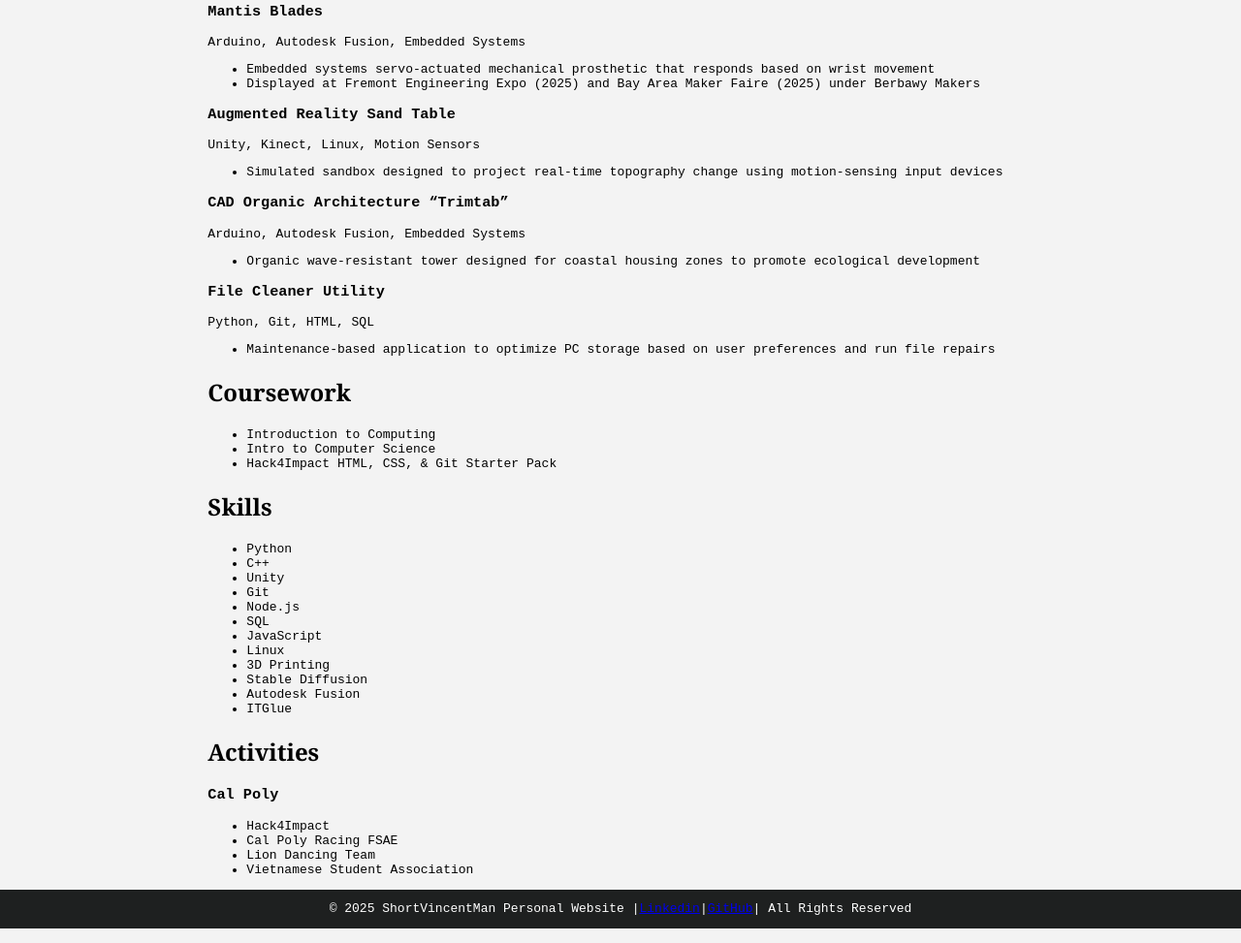
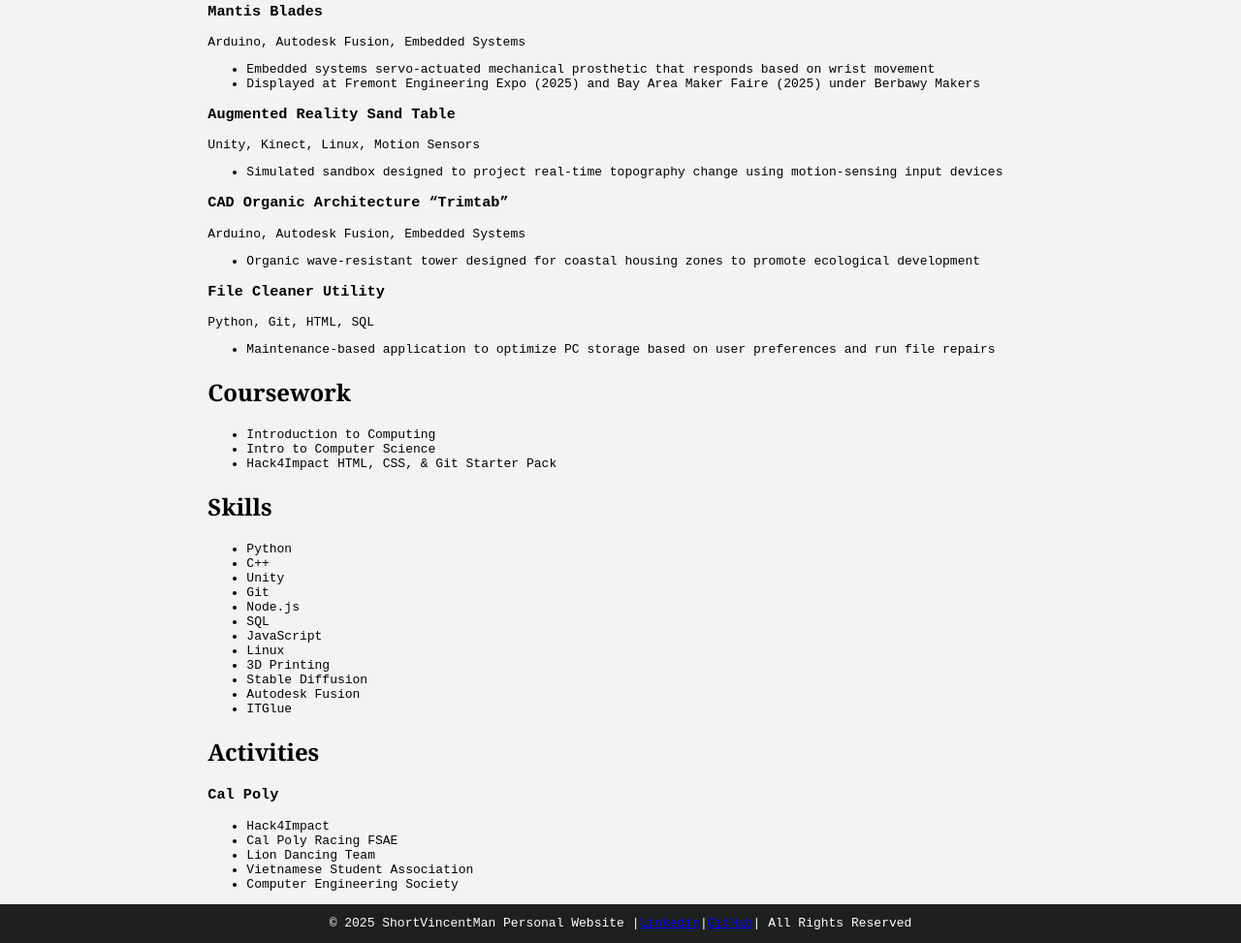
Before and after one commit to ShortVincentMan/ShortVincentMan.github.io, a plain HTML site: page resume.html in a window 1280 px wide. Shown: the part 802-1775 px from the top of the page at 97% size. Drawn offline with Linux system fonts and the light colour scheme.

Commit message:
feat: Added CPES

```diff
--- a/resume.html
+++ b/resume.html
@@ -149,6 +149,7 @@
                                 <li>Cal Poly Racing FSAE</li>
                                 <li>Lion Dancing Team</li>
                                 <li>Vietnamese Student Association</li>
+                                <li>Computer Engineering Society</li>
                             </ul>
                     </div>
                 </section>
```
Also changed, not shown: 1 other file.
